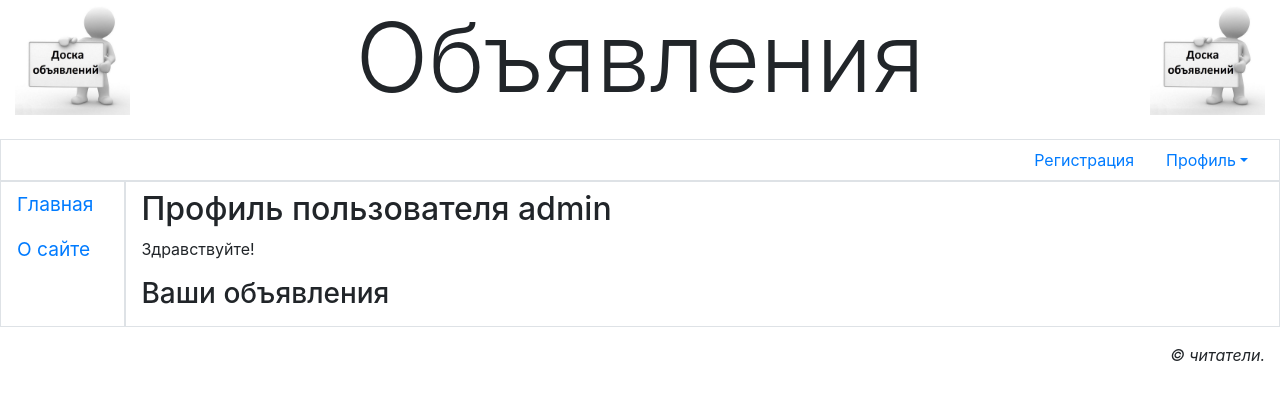
After one commit to Kollaider/bboard, a Django app: page /accounts/profile/ in a window 1280 px wide. The commit adds this page. Shown: the top 400 px of the page. Run offline with Django 3.2, Linux system fonts and the light colour scheme; a user stored in the database is signed in; some libraries are stand-ins or nearby versions.

Commit message:
profile webpage

```diff
--- a/main/templates/layout/basic.html
+++ b/main/templates/layout/basic.html
@@ -27,7 +27,7 @@
                     href="#" role="button" aria-haspopup="true"
                     aria-expanded="false">Профиль</a>
                     <div class="dropdown-menu">
-                        <a class="dropdown-item" href="#">Мои объявления</a>
+                        <a class="dropdown-item" href="{% url 'main:profile' %}">Мои объявления</a>
                         <a class="dropdown-item" href="#">Изменить личные
                         данные</a>
                         <a class="dropdown-item" href="#">Изменить пароль</a>
--- /dev/null
+++ b/main/templates/main/profile.html
@@ -0,0 +1,15 @@
+
+{% extends "layout/basic.html" %}
+
+{% block title %}Профиль пользователя{% endblock %}
+
+{% block content %}
+<h2>Профиль пользователя {{ user.username }}</h2>
+{% if user.first_name and user.last_name %}
+<p>Здравствуйте, {{ user.first_name }} {{ user.last_name }}!</p>
+{% else %}
+<p>Здравствуйте!</p>
+{% endif %}
+<h3>Ваши объявления</h3>
+
+{% endblock %}
--- a/main/urls.py
+++ b/main/urls.py
@@ -1,10 +1,11 @@
 from django.urls import path
 
 
-from .views import index, other_page, BBLoginView
+from .views import index, other_page, BBLoginView, profile
 
 app_name = 'main'
 urlpatterns = [
+    path('accounts/profile/', profile, name='profile'),
     path('accounts/login/', BBLoginView.as_view(), name='login'),
     path('<str:page>/', other_page, name='other'),
     path('', index, name='index'),
--- a/main/views.py
+++ b/main/views.py
@@ -1,3 +1,4 @@
+from django.contrib.auth.decorators import login_required
 from django.contrib.auth.views import LoginView
 from django.http import HttpResponse, Http404
 from django.shortcuts import render
@@ -17,3 +18,7 @@ def other_page(request, page):
 
 class BBLoginView(LoginView):
     template_name = 'main/login.html'
+
+@login_required
+def profile(request):
+    return render(request, 'main/profile.html')
```
Also changed, not shown: db.sqlite3.
